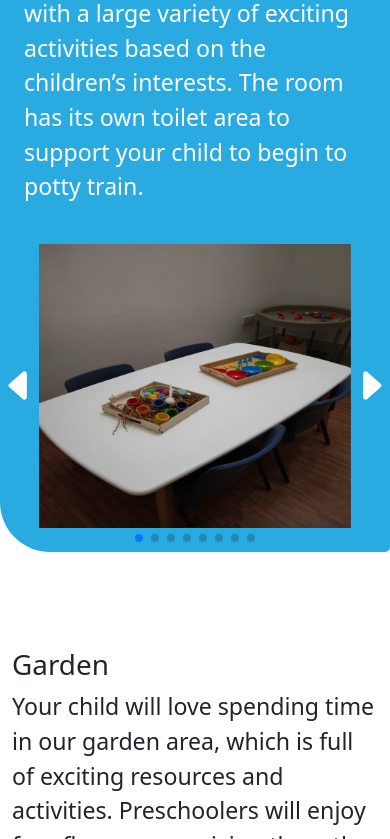
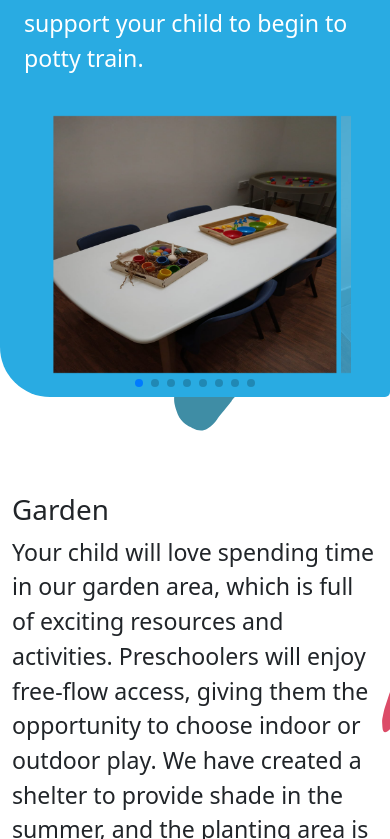
Before and after one commit to khalilruss/simply4childcare, a React (Create React App) app: page /about/our-environment in a window 390 px wide. Shown: the part 1405-2244 px from the top of the page. Built offline with nearby package versions, Linux system fonts and the light colour scheme.

Commit message:
removed arrows from carousel on small screen sizes

```diff
--- a/src/components/MediaCarousel/MediaCarousel.css
+++ b/src/components/MediaCarousel/MediaCarousel.css
@@ -40,3 +40,7 @@ background-color: white;
   height: auto;
   width: 5%;
 }
+
+.swiper-slide-prev, .swiper-slide-next{
+opacity: 0.3;
+}
--- a/src/components/MediaCarousel/MediaCarousel.tsx
+++ b/src/components/MediaCarousel/MediaCarousel.tsx
@@ -11,6 +11,7 @@ import { Swiper as SwiperClass } from "swiper/types";
 import { Swiper, SwiperSlide } from "swiper/react";
 import { useState, useCallback, useEffect } from "react";
 import { Pagination } from "swiper/modules";
+import { useScreenSize } from "../../screenSizeContext/ScreenSizeContext";
 
 type MediaCarouselProps = {
   media: string[];
@@ -84,30 +85,36 @@ const MediaCarousel = ({
       document.removeEventListener("fullscreenchange", fullscreenChangeHandler);
     };
   }, []);
+
+  const { isXXs, isXs, isSm, isMd, isLg } = useScreenSize();
+
   return (
     <div
       className={cn(`carousel-container-${id}`, {
         fullscreen: isFullscreen,
       })}
     >
+      <div className="d-flex flex-row">
+        {!(isXXs || isXs || isSm || isMd || isLg) ? (
           <div
-        // className={cn("d-flex flex-row h-auto", {
-        //   "align-items-center": isFullscreen,
-        // })}
-        className="d-flex flex-row"
+            className={cn("align-self-center", { "text-base": isFullscreen })}
           >
-        <div className={cn("align-self-center", { "text-base": isFullscreen })}>
             <CaretLeftFill onClick={handlePrevious} size={"100%"} />
           </div>
+        ) : (
+          <></>
+        )}
         <Swiper
-          className="flex-grow-1"
+          slidesPerView={!(isXXs || isXs || isSm || isMd || isLg) ? 1 : 1.1}
+          centeredSlides={true}
+          spaceBetween={!(isXXs || isXs || isSm || isMd || isLg) ? 0 : 5}
           pagination={true}
           onSwiper={setSwiperRef}
           modules={[Pagination]}
         >
-          {media.map((item: string) => {
+          {media.map((item: string, index: number) => {
             return (
-              <SwiperSlide>
+              <SwiperSlide key={index} className={``}>
                 {item.includes(".mp4") ? (
                   <div className="carousel-video-wrapper">
                     <ReactPlayer
@@ -125,7 +132,7 @@ const MediaCarousel = ({
                   <Image
                     className={cn(`d-block ${imageClassNames}`, {
                       "w-100 h-100": !isFullscreen,
-                      // "w-80 h-60": isFullscreen,
+                      "w-80 h-60": isFullscreen,
                     })}
                     onClick={toggleFullscreen}
                     src={item}
@@ -135,9 +142,16 @@ const MediaCarousel = ({
             );
           })}
         </Swiper>
-        <div className={cn("align-self-center", { "text-base": isFullscreen })}>
+        {!(isXXs || isXs || isSm || isMd || isLg) ? (
+          <div
+            className={cn("align-self-center", { "text-base": isFullscreen })}
+          >
             <CaretRightFill onClick={handleNext} size={"100%"} />
           </div>
+        ) : (
+          <></>
+        )}
+
         {isFullscreen && (
           <XCircle className="fullscreen-button" onClick={toggleFullscreen} />
         )}
```
Lines whose indentation alone changed are shown as unchanged.
